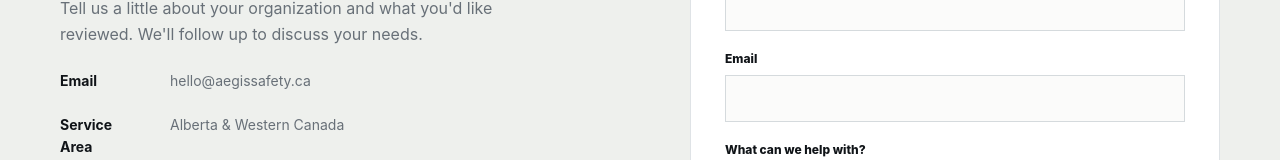
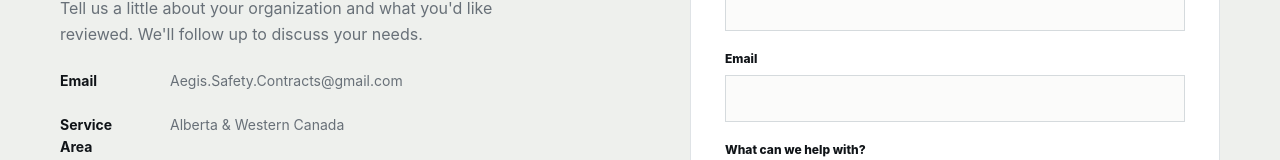
Before and after one commit to MochaMochiMan/Aegis-Safety, a plain HTML site: page index.html in a window 1280 px wide. Shown: the part 3794-3954 px from the top of the page. Drawn offline with Linux system fonts and the light colour scheme.

Commit message:
Update contact email and form action

```diff
--- a/index.html
+++ b/index.html
@@ -126,10 +126,10 @@
       <p class="eyebrow">CONTACT AEGIS</p>
       <h2>Request a safety policy review.</h2>
       <p>Tell us a little about your organization and what you'd like reviewed. We'll follow up to discuss your needs.</p>
-      <div class="contact-detail"><b>Email</b><span>hello@aegissafety.ca</span></div>
+      <div class="contact-detail"><b>Email</b><span>Aegis.Safety.Contracts@gmail.com</span></div>
       <div class="contact-detail"><b>Service Area</b><span>Alberta & Western Canada</span></div>
     </div>
-    <form id="contactForm" action="mailto:hello@aegissafety.ca" method="post" enctype="text/plain">
+    <form id="contactForm" action="mailto:Aegis.Safety.Contracts@gmail.com" method="post" enctype="text/plain">
       <label>Name<input name="Name" required></label>
       <label>Company<input name="Company"></label>
       <label>Email<input type="email" name="Email" required></label>
```
